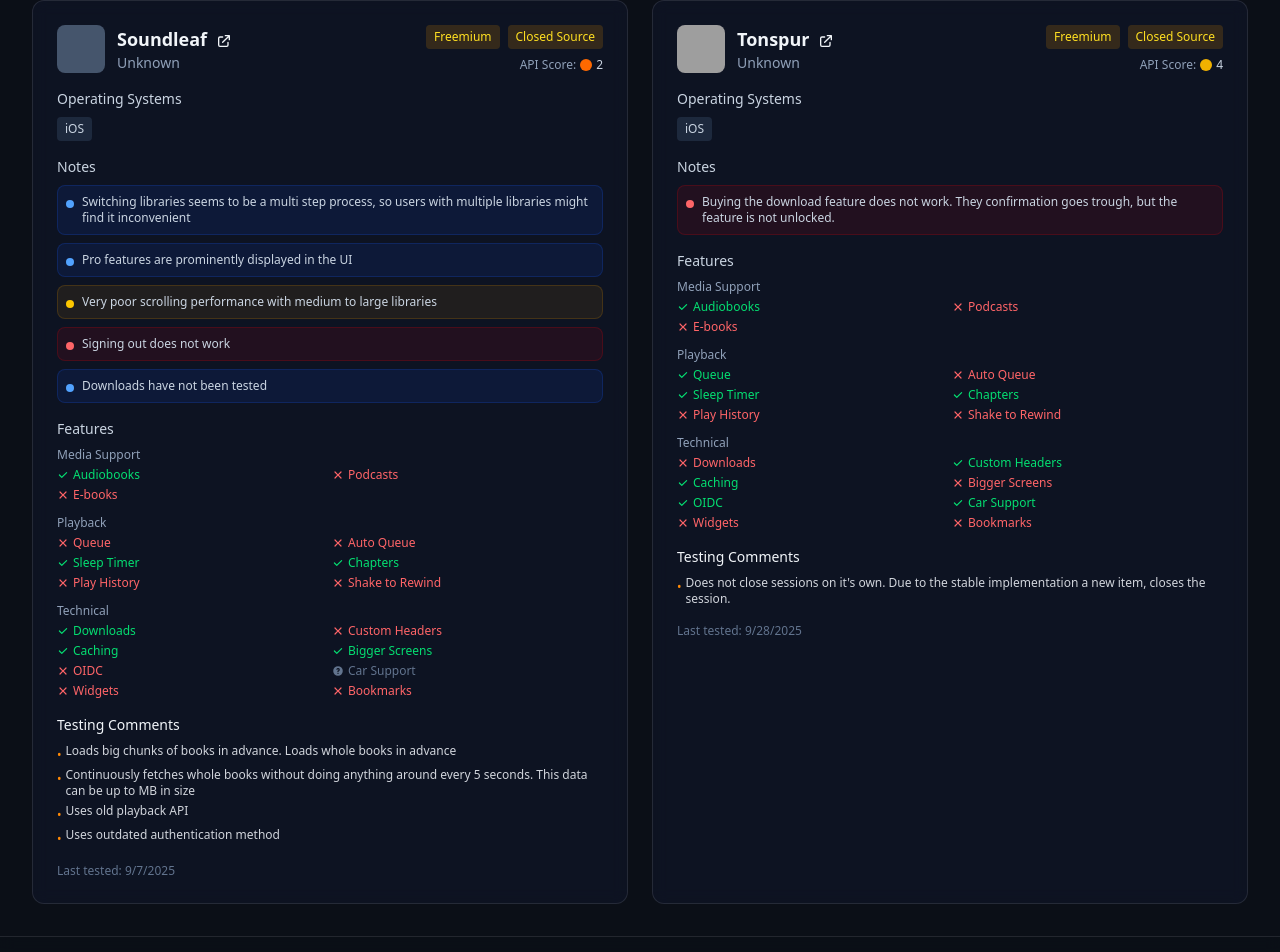
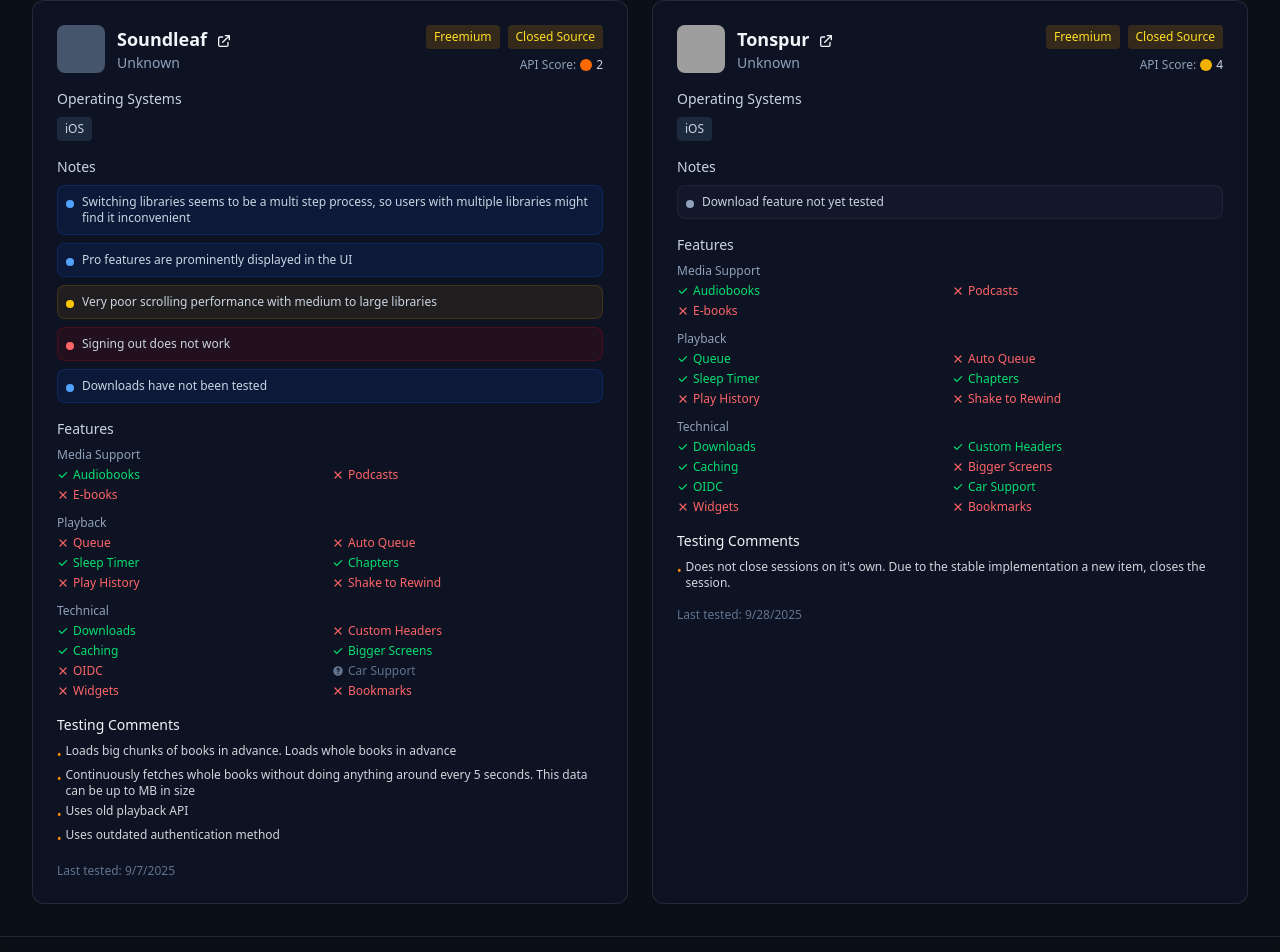
Before and after one commit to Vito0912/absToolbox, a Vue app in the folder web/: page /clients in a window 1280 px wide. Shown: the part 4651-5603 px from the top of the page. Built offline with nearby package versions, Linux system fonts and the light colour scheme; grey boxes are pictures that could not be loaded.

Commit message:
fix response

```diff
--- a/web/src/data/clients.ts
+++ b/web/src/data/clients.ts
@@ -369,8 +369,8 @@
     cost: "Freemium",
     notes: [
       {
-        color: "red",
-        text: "Buying the download feature does not work. They confirmation goes trough, but the feature is not unlocked.",
+        color: "info",
+        text: "Download feature not yet tested",
       }
     ],
     features: {
@@ -393,7 +393,7 @@
       chapters: true,
       playHistory: false,
       shakeToRewind: false,
-      downloads: false,
+      downloads: true,
       customHeaders: true,
       caching: true,
       biggerScreens: false,
```
